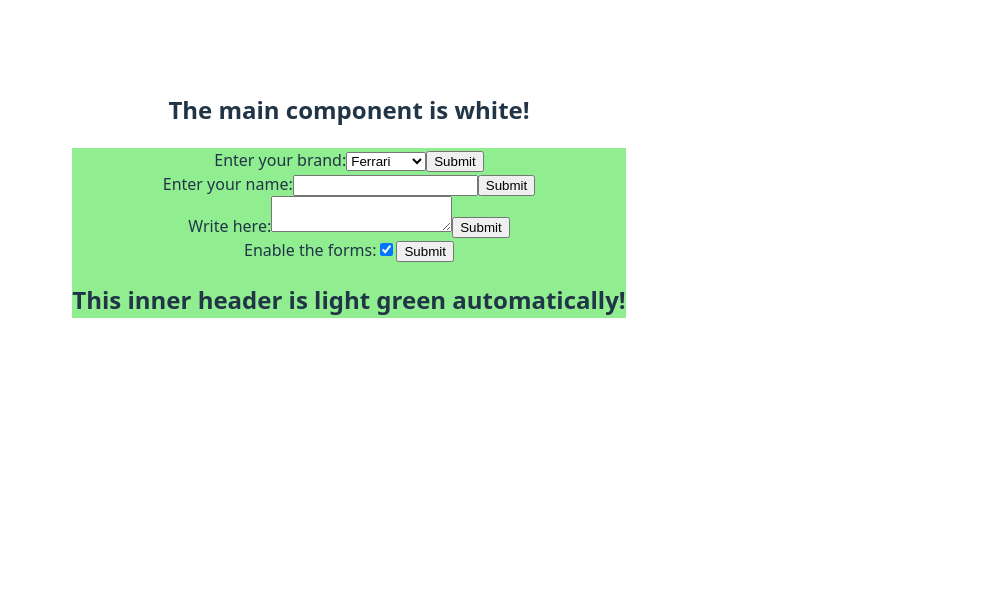
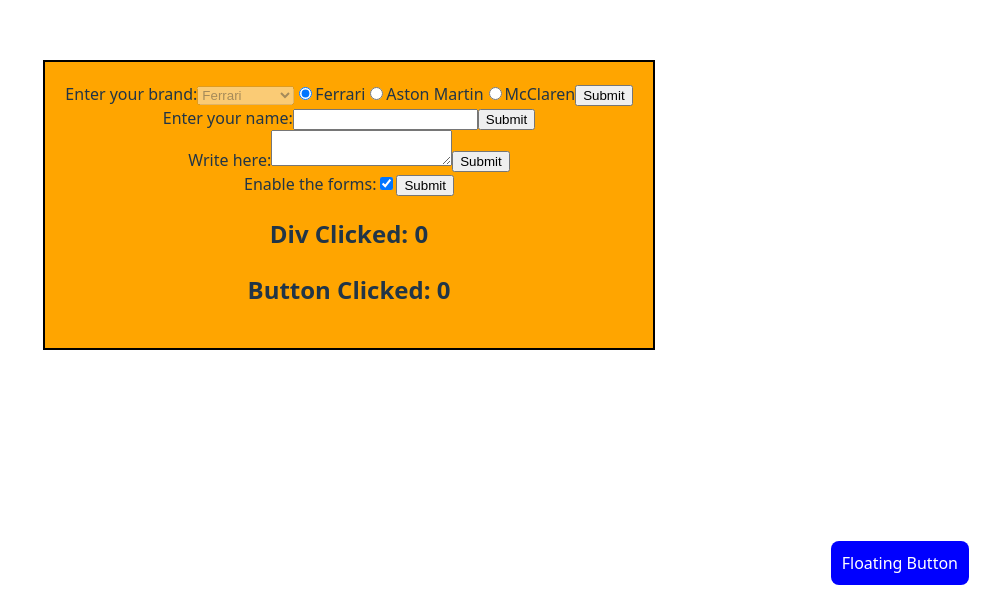
Before and after one commit to Irving7954/React-Vite-Application, a React (Vite) app: page / in a window 1280 px wide. Shown: the part 195-800 px from the top of the page, without its empty margins (291-1280 px from the left). Built offline with nearby package versions, Linux system fonts and the light colour scheme.

Commit message:
Added some minor changes involved the React Radio Buttons and  React Portals section, which are interesting since they involve some new concepts to me, such as React's specific way to handle modal popup windows.

```diff
--- a/src/App.jsx
+++ b/src/App.jsx
@@ -1,10 +1,31 @@
 import { useState } from 'react'
+import { createPortal } from 'react-dom';
 import './App.css'
+
+function Modal({ onClick, children }) {
+  return createPortal(
+    <button
+      onClick={onClick}
+      style={{
+        position: 'fixed',
+        bottom: '20px',
+        right: '20px',
+        padding: '10px',
+        background: 'blue',
+        color: 'white'
+      }}>
+      {children}
+    </button>,
+    document.body
+  );
+}
 
 function App(props) {
 	const { brandList = ["Hummer"], useBrands = false } = props;
 
 	const [inputs, setInputs] = useState({brand: brandList[0], isEnabled: true});
+	const [count1, setCount1] = useState(0);
+	const [count2, setCount2] = useState(0);
 
 	const handleChange = (e) => {
 		console.log(inputs.isEnabled);
@@ -37,14 +58,20 @@ function App(props) {
 	}
 
 	return (
-		<div style={{background: 'lightgreen'}}>
+		<div onClick={() => {setCount1(c => c + 1)}} style={{background: 'orange', padding: '20px', border: '2px solid black', margin: '20px'}}>
 			{useBrands && (
 				<>
 					<form onSubmit={handleBrandSubmit}>
 						<label>Enter your brand:
-							<select name="brand" value={inputs.brand} onChange={handleChange}>
-							{brandList.map((brand, index) => <option key={index} value={brand}>{brand}</option>)}
+							<select name="brand" value={inputs.brand} onChange={handleChange} disabled = {true}>
+								{brandList.map((brand, index) => <option key={index} value={brand}>{brand}</option>)}
 							</select>
+							{ brandList.map((brand, index) =>
+								<label>
+									<input key={index} type ="radio" name="brand" value={brand} checked={inputs.brand == brand} onChange={handleChange} />
+									{brand}
+								</label>)
+							}
 						</label>
 						<input type="submit" />
 					</form>
@@ -86,9 +113,20 @@ function App(props) {
 				<input type="submit" />
 			</form>
 
-			<div>{props.children} </div>
+			<h2>Div Clicked: {count1}</h2>
+			<h2>Button Clicked: {count2}</h2>
+
+			<Modal
+				onClick={(e) => {
+				// This runs first
+					setCount2(c => c + 1);
+				}}>
+				Floating Button
+			</Modal>
 		</div>
 	);
 }
 
+
+
 export default App
--- a/src/main.jsx
+++ b/src/main.jsx
@@ -5,10 +5,8 @@ import App from './App.jsx'
 
 createRoot(document.getElementById('root')).render(
 	<>
-		<h2>The main component is white!</h2>
-		<App brandList={["Ferrari", "Porsche", "McClaren"]}
+		<App brandList={["Ferrari", "Aston Martin", "McClaren"]}
 			useBrands={true}>
-			<h2>This inner header is light green automatically!</h2>
 		</App>
 	</>
 )
```
